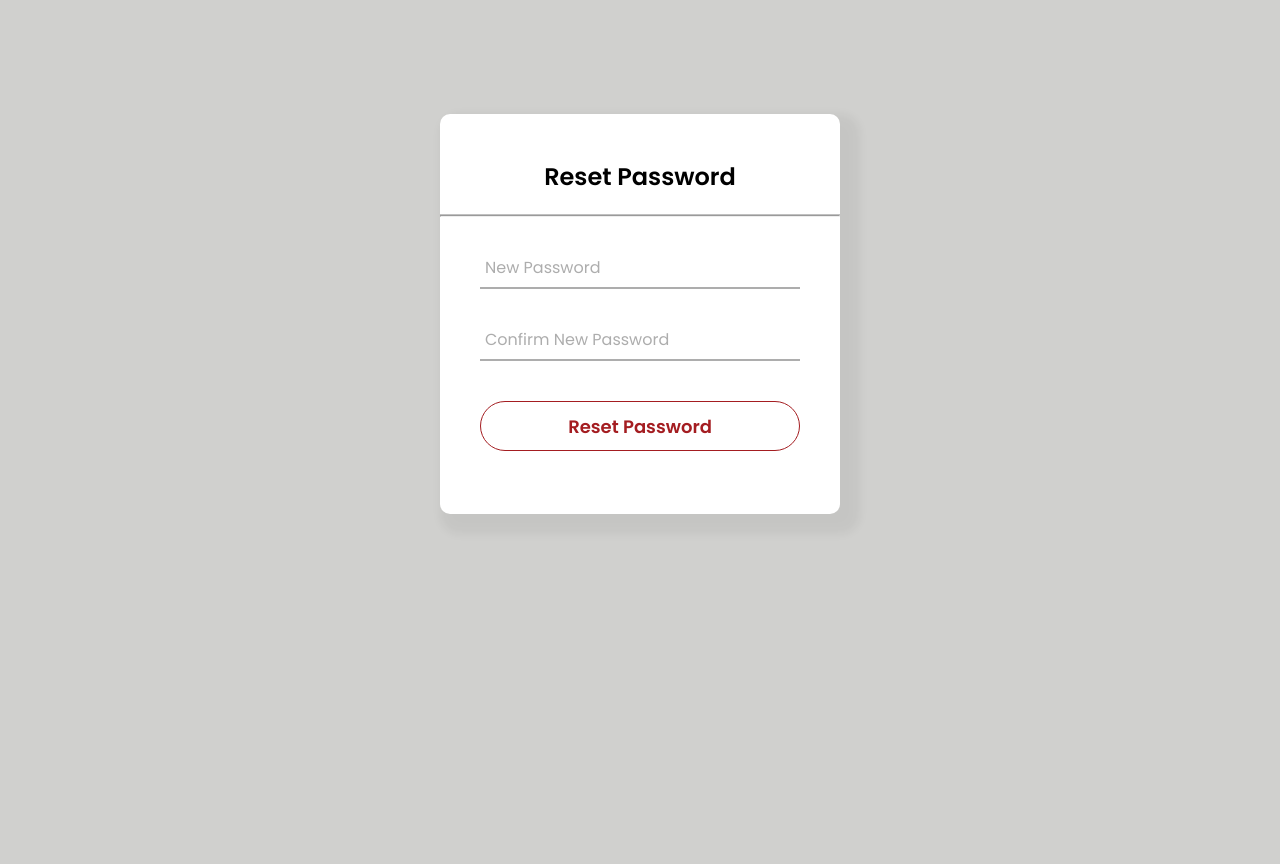
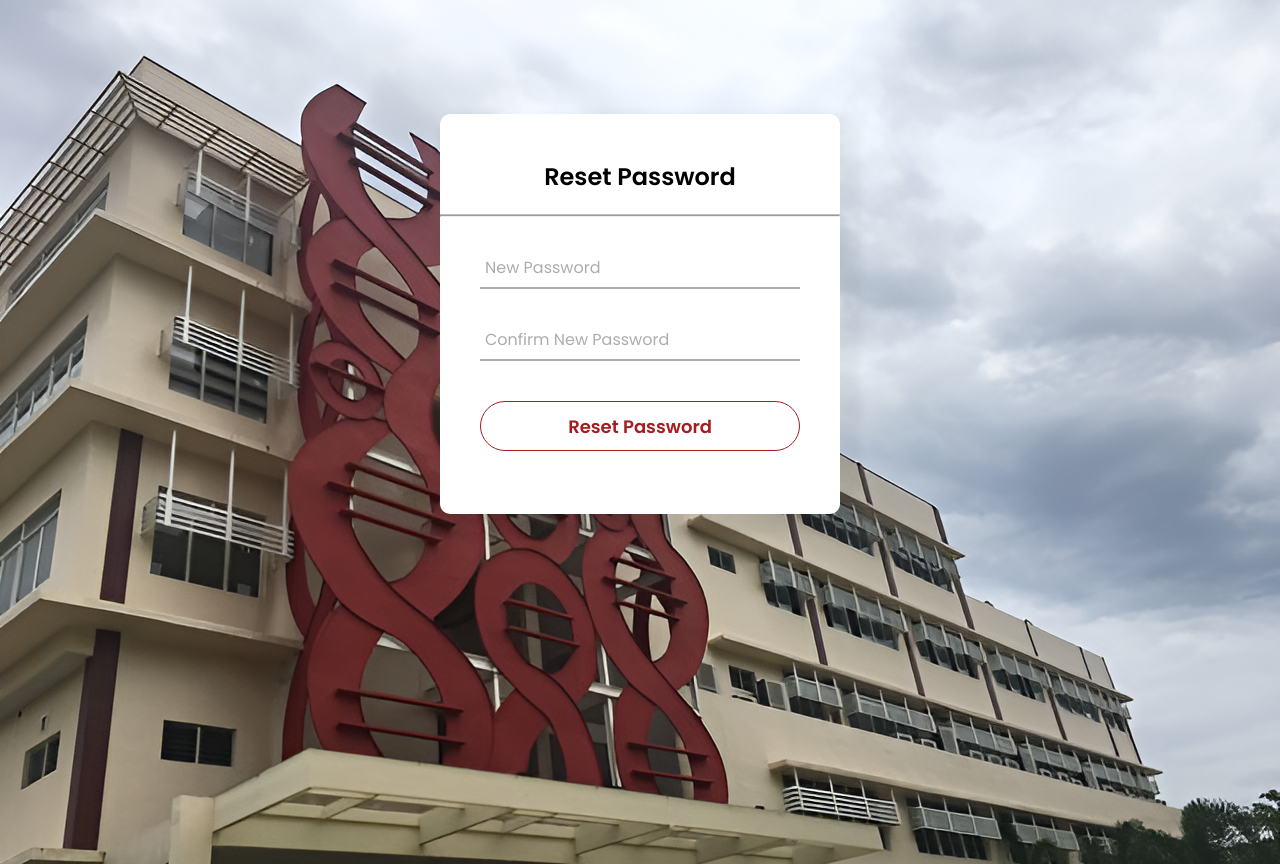
Before and after one commit to andraannn/program-recommendation-information-system-pris-, a Flask app: template templates/reset_password.html in a window 1280 px wide. Run offline with Flask 3, Linux system fonts and the light colour scheme; the template is opened without the code that fills it, so the values that code supplies are empty; parts of the project's set-up code (start-up, migrations or seed data) failed here and were passed over; some libraries are stand-ins or nearby versions.

Commit message:
Modified templates for reset_password.html and student/about.html

```diff
--- a/templates/reset_password.html
+++ b/templates/reset_password.html
@@ -23,10 +23,12 @@
         font-family: "Poppins", sans-serif;
       }
       body {
-        margin-top: 5%;
-        padding: 0;
-        height: 100vh;
-        background: #d0d0ce;
+      margin-top: 5%;
+      padding: 0;
+      height: 100vh;
+      background: url('../static/img/pass_bg.jpeg') no-repeat center center fixed;
+      background-size: cover;
+      position: relative;
       }
       .center {
         margin: 0 auto;
--- a/templates/student/about.html
+++ b/templates/student/about.html
@@ -175,7 +175,7 @@
             &nbsp;&nbsp;&nbsp;&nbsp;The MSU-IIT PRIS exemplifies the university’s commitment to integrating research and technology into educational guidance. As a one-stop career guidance platform, PRIS reflects MSU-IIT’s dedication to fostering a supportive, inclusive, and efficient learning environment for all students. Through innovations like PRIS, MSU-IIT remains at the forefront of enhancing student success and promoting academic excellence.
             For more information on MSU-IIT PRIS or to explore potential academic pathways, please contact the Center for Computational Analytics and Modelling at PRISM.
           </p>
-          <br>
+          <!-- <br>
           <br>
           <h3 class="about_title">Project Team</h3>
           <br>
@@ -259,7 +259,7 @@
               <h4><b>(Student, CSM)</b></h4>
             </div>
           </div>
-      </section>
+      </section> -->
         <br>
         <br>
         <h3 class="about_title">University Buildings</h3>
```
Also changed, not shown: static/img/pass_bg.jpeg (added).
